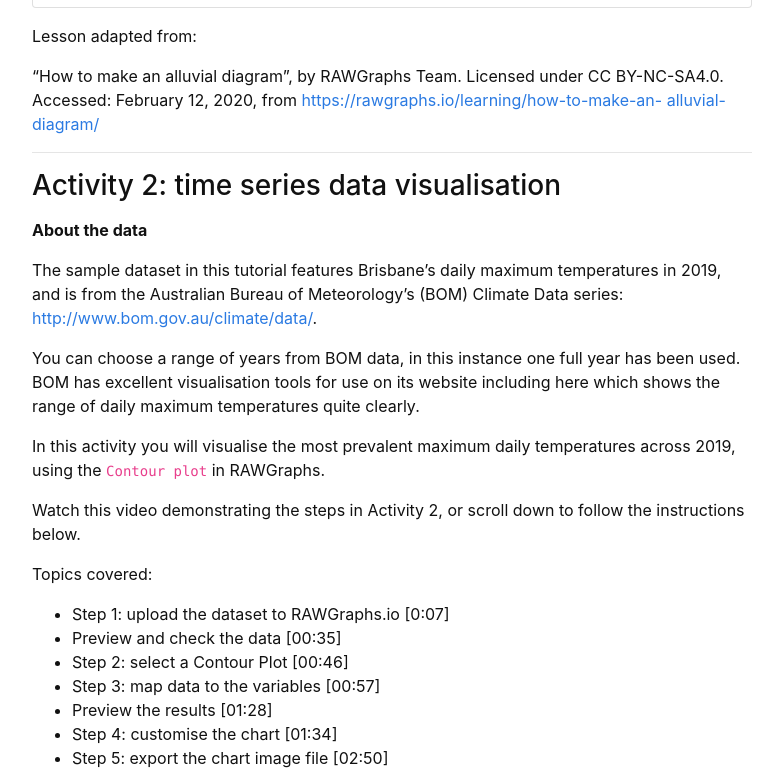
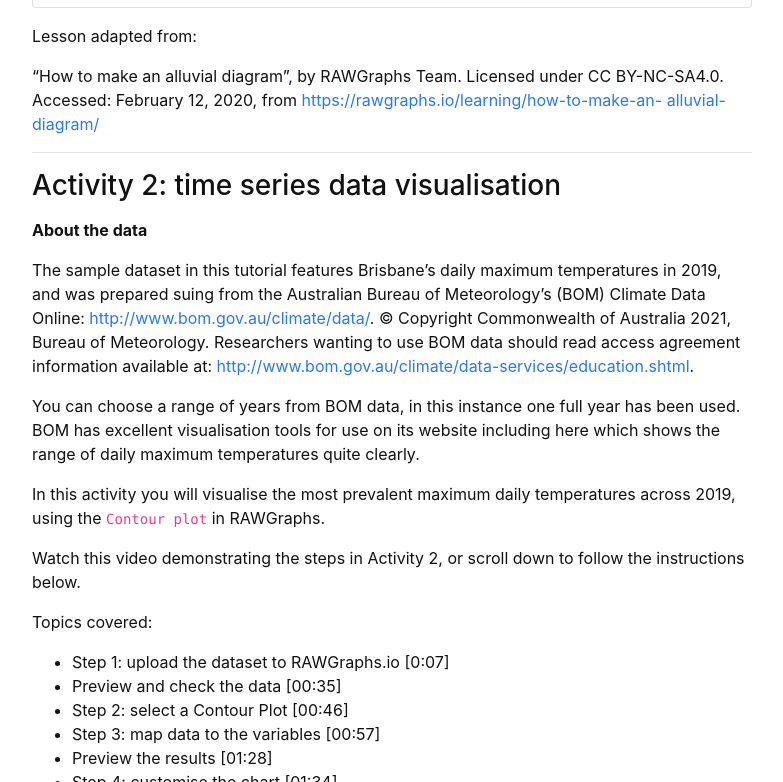
Before and after one commit to GULibrarySandbox/data-vis-basics, a Jekyll site: the page built from content/6-rawgraphs.md, in a window 1280 px wide and 900 px high, scrolled down 7180 px, cut to the strip 0-782 px from the top of the window. Shown: the whole strip, without its empty margins (248-1031 px from the left). Built offline with Jekyll 4.4.1, drawn with Linux system fonts in a browser that asks for light colours; some of the changed text lies outside the part shown.

Commit message:
Update 6-rawgraphs.md

```diff
--- a/content/6-rawgraphs.md
+++ b/content/6-rawgraphs.md
@@ -182,7 +182,7 @@ alluvial-diagram/](https://rawgraphs.io/learning/how-to-make-an-alluvial-diagram
 
 **About the data**
 
-The sample dataset in this tutorial features Brisbane’s daily maximum temperatures in 2019, and is from the Australian Bureau of Meteorology’s (BOM) Climate Data series: [http://www.bom.gov.au/climate/data/](http://www.bom.gov.au/climate/data/).
+The sample dataset in this tutorial features Brisbane’s daily maximum temperatures in 2019, and was prepared suing from the Australian Bureau of Meteorology’s (BOM) Climate Data Online: [http://www.bom.gov.au/climate/data/](http://www.bom.gov.au/climate/data/). © Copyright Commonwealth of Australia 2021, Bureau of Meteorology. Researchers wanting to use BOM data should read access agreement information available at: [http://www.bom.gov.au/climate/data-services/education.shtml](http://www.bom.gov.au/climate/data-services/education.shtml).
 
 You can choose a range of years from BOM data, in this instance one full year has been used. BOM has excellent visualisation tools for use on its website including here which shows the range of daily maximum temperatures quite clearly.
 
@@ -241,7 +241,7 @@ Labels:
 
 It is now quite easy to see the maximum temperatures which were most prevalent at different times of the year, with some darker clusters in mid-January to early February, and from mid-April to early May.  You can turn off the data points and just see the clusters, however it then doesn’t show the individual temperatures.{% endcapture %} {% include card.md header="Step 4: Customise the chart" text=text %}
 
-{% include figure.html img="2019_BOM_BrisMaxTemp_Fig1.jpg" alt="RAWGraphs Alluvial Chart of a Prosecution Project dataset" caption="RAWGraphs Alluvial Chart of a Prosecution Project dataset" width="100%" %}
+{% include figure.html img="2019_BOM_BrisMaxTemp_Fig1.jpg" alt="RAWGraphs Time Series Chart of Maximum temperatures in Brisbane 2019, using BOM data" caption="RAWGraphs Time Series Chart of Maximum temperatures in Brisbane 2019, using BOM data" width="100%" %}
 
 {% capture text %}
 - Name the chart according to a file name convention required by the publisher or your data management protocols.
```
